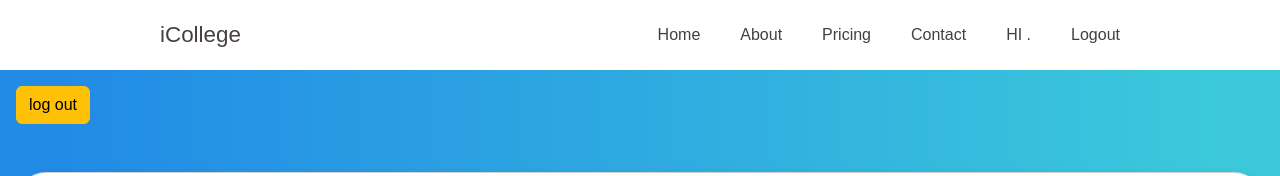
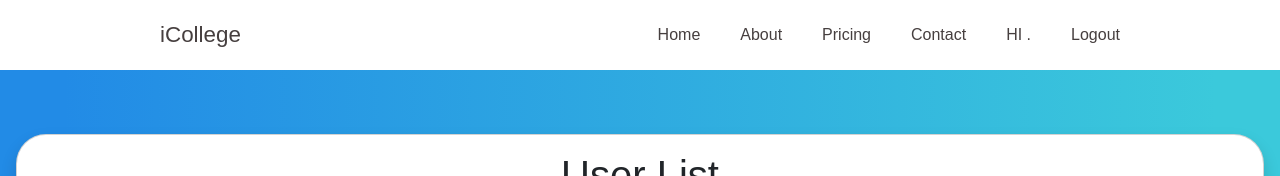
Before and after one commit to Hasaranga-sys/iCollege_LMS_Software, a React (Create React App) app in the folder front-end/: page /users in a window 1280 px wide. Shown: the top 176 px of the page. Built offline with nearby package versions, Linux system fonts and the light colour scheme; no server answers.

Commit message:
logout remove from user list

```diff
--- a/front-end/src/Components/NavBar.jsx
+++ b/front-end/src/Components/NavBar.jsx
@@ -20,7 +20,7 @@ const NavBar = () => {
       setinitials(Response.data.initials);
     });
   });
-
+  // user role eka ganna one nm (userDetails.role) eken enawa
   return (
     <div>
       <section class="navigation">
--- a/front-end/src/Components/UserManagement/UserList.jsx
+++ b/front-end/src/Components/UserManagement/UserList.jsx
@@ -49,7 +49,7 @@ const UserList = () => {
   };
   return (
     <div className="p-3">
-      <button
+      {/* <button
         className="btn btn-warning"
         onClick={() => {
           setUserDetails(null);
@@ -57,7 +57,7 @@ const UserList = () => {
         }}
       >
         log out
-      </button>
+      </button> */}
       <div
         className="shadow card w-100 text-center p-3 mt-5 mb-5"
         style={{ borderRadius: 30 }}
```
